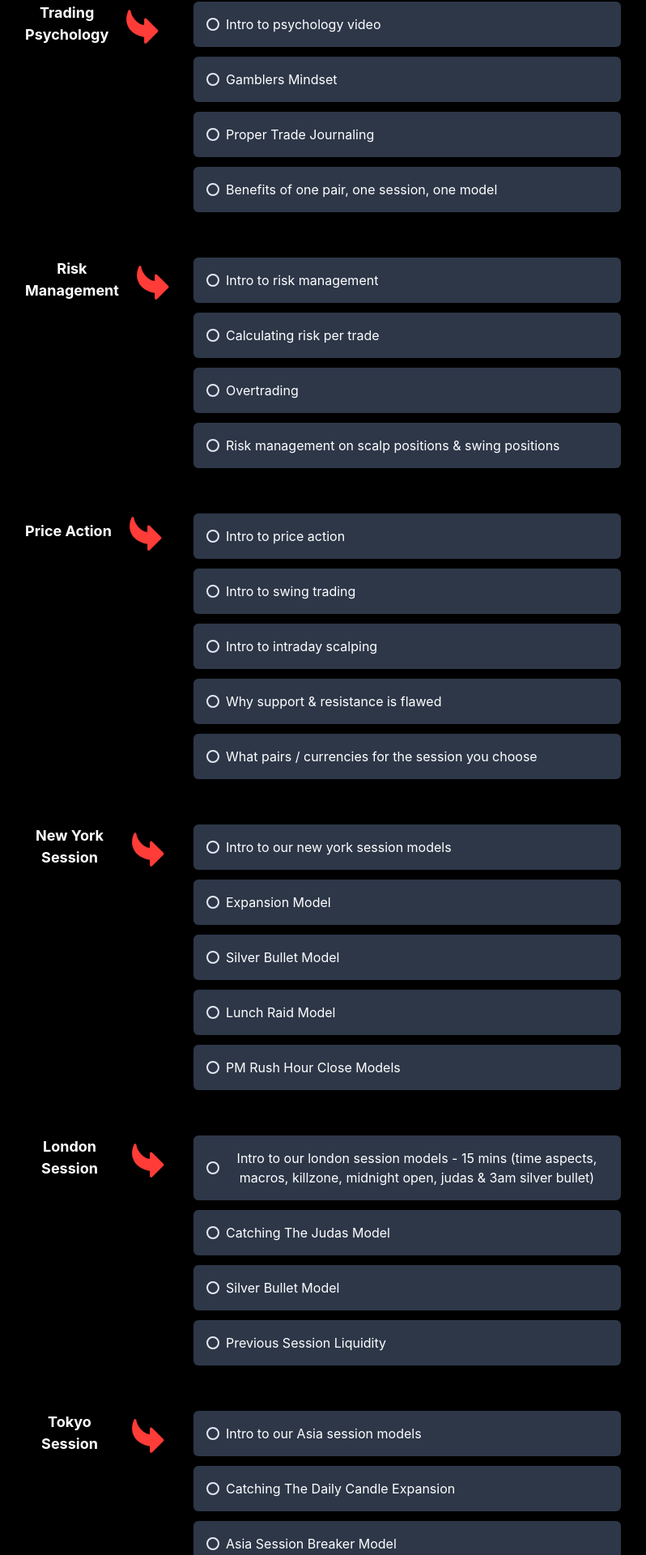
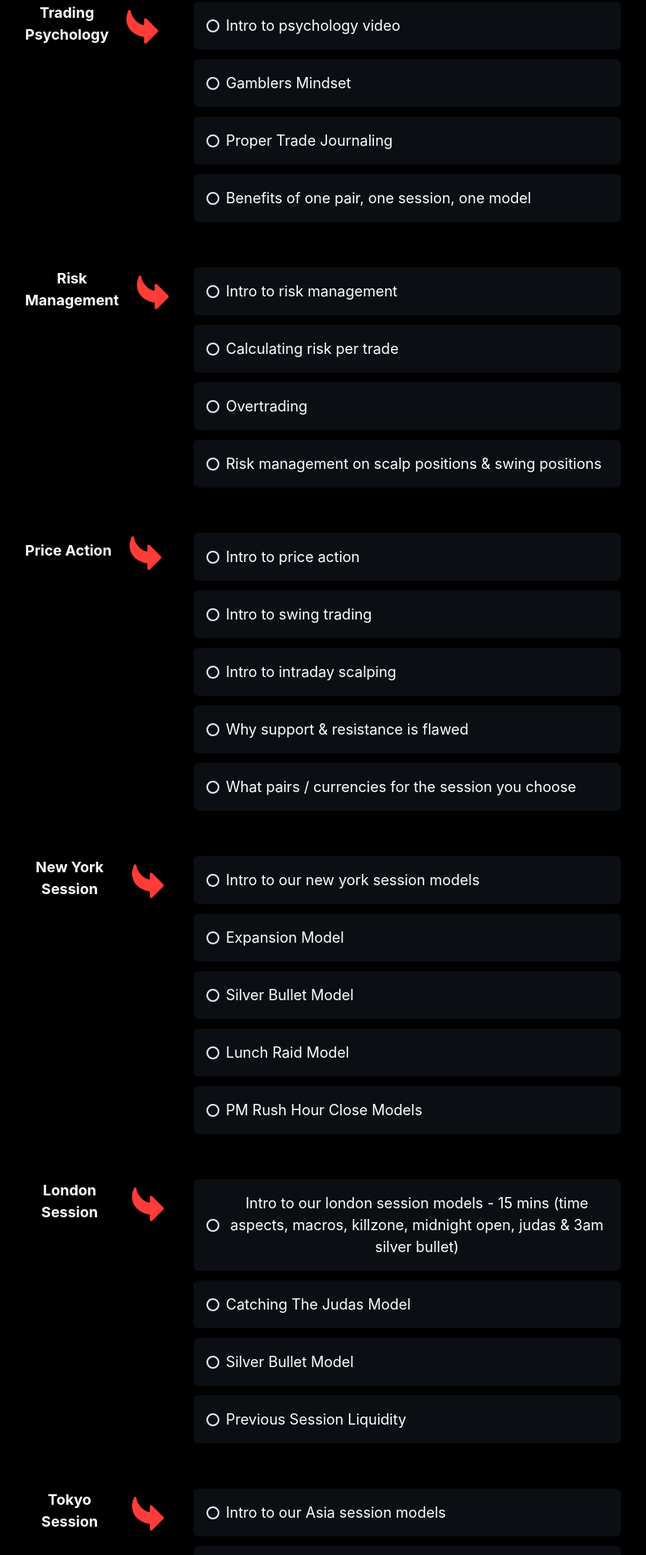
Before and after one commit to trading-dojo/trading-dojo, a React (Create React App) app: page /user in a window 1280 px wide. Shown: the part 746-2666 px from the top of the page at 81% size, without its empty margins (241-1039 px from the left). Built offline with nearby package versions, Linux system fonts and the light colour scheme; no server answers; sample sign-in values are in the browser's storage.

Commit message:
first commit

```diff
--- a/src/components/DashboardContent.tsx
+++ b/src/components/DashboardContent.tsx
@@ -72,10 +72,11 @@ const DashboardContent: React.FC = () => {
               display="flex"
               alignItems="center"
               color={isVideoWatched("K4Bn4xoQkNE") ? "white" : "white"}
+              fontSize="18px"
               mb={2}
               p={4}
               borderRadius="md"
-              bg="#2d3748"
+              bg="#0b0e13"
               _hover={{ color: "#01baef" }}
               onClick={() => handleLinkClick("Trading Psychology", "Intro to psychology video", "K4Bn4xoQkNE")}
               width="100%"
@@ -88,6 +89,7 @@ const DashboardContent: React.FC = () => {
                 mr={2}
                 borderRadius="full"
                 borderWidth={isVideoWatched("K4Bn4xoQkNE") ? "0" : "2px"}
+
               />
               Intro to psychology video
             </Link>
@@ -95,10 +97,11 @@ const DashboardContent: React.FC = () => {
               display="flex"
               alignItems="center"
               color={isVideoWatched("X5M3uH4y0kP") ? "white" : "white"}
+              fontSize="18px"
               mb={2}
               p={4}
               borderRadius="md"
-              bg="#2d3748"
+              bg="#0b0e13"
               _hover={{ color: "#01baef" }}
               onClick={() => handleLinkClick("Trading Psychology", "Gamblers Mindset", "X5M3uH4y0kP")}
               width="100%"
@@ -119,10 +122,11 @@ const DashboardContent: React.FC = () => {
               display="flex"
               alignItems="center"
               color={isVideoWatched("X5M3uH4y0kP") ? "white" : "white"}
+              fontSize="18px"
               mb={2}
               p={4}
               borderRadius="md"
-              bg="#2d3748"
+              bg="#0b0e13"
               _hover={{ color: "#01baef" }}
               onClick={() => handleLinkClick("Trading Psychology", "Proper Trade Journaling", "X5M3uH4y0kP")}
               width="100%"
@@ -143,10 +147,11 @@ const DashboardContent: React.FC = () => {
               display="flex"
               alignItems="center"
               color={isVideoWatched("X5M3uH4y0kP") ? "white" : "white"}
+              fontSize="18px"
               mb={2}
               p={4}
               borderRadius="md"
-              bg="#2d3748"
+              bg="#0b0e13"
               _hover={{ color: "#01baef" }}
               onClick={() => handleLinkClick("Trading Psychology", "Benefits of one pair, one session, one model", "X5M3uH4y0kP")}
               width="100%"
@@ -193,10 +198,11 @@ const DashboardContent: React.FC = () => {
               display="flex"
               alignItems="center"
               color={isVideoWatched("video-id-swing-trading-basics") ? "white" : "white"}
+              fontSize="18px"
               mb={2}
               p={4}
               borderRadius="md"
-              bg="#2d3748"
+              bg="#0b0e13"
               _hover={{ color: "#01baef" }}
               onClick={() => handleLinkClick("Risk Management", "Intro to risk management", "video-id-swing-trading-basics")}
               width="100%"
@@ -216,10 +222,11 @@ const DashboardContent: React.FC = () => {
               display="flex"
               alignItems="center"
               color={isVideoWatched("video-id-swing-trading-strategies") ? "white" : "white"}
+              fontSize="18px"
               mb={2}
               p={4}
               borderRadius="md"
-              bg="#2d3748"
+              bg="#0b0e13"
               _hover={{ color: "#01baef" }}
               onClick={() => handleLinkClick("Risk Management", "Calculating risk per trade", "video-id-swing-trading-strategies")}
               width="100%"
@@ -240,10 +247,11 @@ const DashboardContent: React.FC = () => {
               display="flex"
               alignItems="center"
               color={isVideoWatched("video-id-swing-trading-strategies") ? "white" : "white"}
+              fontSize="18px"
               mb={2}
               p={4}
               borderRadius="md"
-              bg="#2d3748"
+              bg="#0b0e13"
               _hover={{ color: "#01baef" }}
               onClick={() => handleLinkClick("Risk Management", "Overtrading", "video-id-swing-trading-strategies")}
               width="100%"
@@ -264,10 +272,11 @@ const DashboardContent: React.FC = () => {
               display="flex"
               alignItems="center"
               color={isVideoWatched("video-id-swing-trading-strategies") ? "white" : "white"}
+              fontSize="18px"
               mb={2}
               p={4}
               borderRadius="md"
-              bg="#2d3748"
+              bg="#0b0e13"
               _hover={{ color: "#01baef" }}
               onClick={() => handleLinkClick("Risk Management", "Risk management on scalp positions & swing positions", "video-id-swing-trading-strategies")}
               width="100%"
@@ -314,10 +323,11 @@ const DashboardContent: React.FC = () => {
               display="flex"
               alignItems="center"
               color={isVideoWatched("video-id-day-trading-basics") ? "white" : "white"}
+              fontSize="18px"
               mb={2}
               p={4}
               borderRadius="md"
-              bg="#2d3748"
+              bg="#0b0e13"
               _hover={{ color: "#01baef" }}
               onClick={() => handleLinkClick("Price Action", "Intro to price action", "video-id-day-trading-basics")}
               width="100%"
@@ -337,10 +347,11 @@ const DashboardContent: React.FC = () => {
               display="flex"
               alignItems="center"
               color={isVideoWatched("video-id-day-trading-strategies") ? "white" : "white"}
+              fontSize="18px"
               mb={2}
               p={4}
               borderRadius="md"
-              bg="#2d3748"
+              bg="#0b0e13"
               _hover={{ color: "#01baef" }}
               onClick={() => handleLinkClick("Price Action", "Intro to swing trading", "video-id-day-trading-strategies")}
               width="100%"
@@ -361,10 +372,11 @@ const DashboardContent: React.FC = () => {
               display="flex"
               alignItems="center"
               color={isVideoWatched("video-id-day-trading-strategies") ? "white" : "white"}
+              fontSize="18px"
               mb={2}
               p={4}
               borderRadius="md"
-              bg="#2d3748"
+              bg="#0b0e13"
               _hover={{ color: "#01baef" }}
               onClick={() => handleLinkClick("Price Action", "Intro to intraday scalping", "video-id-day-trading-strategies")}
               width="100%"
@@ -385,10 +397,11 @@ const DashboardContent: React.FC = () => {
               display="flex"
               alignItems="center"
               color={isVideoWatched("video-id-day-trading-strategies") ? "white" : "white"}
+              fontSize="18px"
               mb={2}
               p={4}
               borderRadius="md"
-              bg="#2d3748"
+              bg="#0b0e13"
               _hover={{ color: "#01baef" }}
               onClick={() => handleLinkClick("Price Action", "Why support & resistance is flawed", "video-id-day-trading-strategies")}
               width="100%"
@@ -408,10 +421,11 @@ const DashboardContent: React.FC = () => {
               display="flex"
               alignItems="center"
               color={isVideoWatched("video-id-day-trading-strategies") ? "white" : "white"}
+              fontSize="18px"
               mb={2}
               p={4}
               borderRadius="md"
-              bg="#2d3748"
+              bg="#0b0e13"
               _hover={{ color: "#01baef" }}
               onClick={() => handleLinkClick("Price Action", "What pairs / currencies for the session you choose", "video-id-day-trading-strategies")}
               width="100%"
@@ -458,10 +472,11 @@ const DashboardContent: React.FC = () => {
               display="flex"
               alignItems="center"
               color={isVideoWatched("video-id-mql4-introduction") ? "white" : "white"}
+              fontSize="18px"
               mb={2}
               p={4}
               borderRadius="md"
-              bg="#2d3748"
+              bg="#0b0e13"
               _hover={{ color: "#01baef" }}
               onClick={() => handleLinkClick("New York Session", "Intro to our new york session models", "video-id-mql4-introduction")}
               width="100%"
@@ -481,10 +496,11 @@ const DashboardContent: React.FC = () => {
               display="flex"
               alignItems="center"
               color={isVideoWatched("video-id-mql4-syntax") ? "white" : "white"}
+              fontSize="18px"
               mb={2}
               p={4}
               borderRadius="md"
-              bg="#2d3748"
+              bg="#0b0e13"
               _hover={{ color: "#01baef" }}
               onClick={() => handleLinkClick("New York Session", "Expansion Model", "video-id-mql4-syntax")}
               width="100%"
@@ -504,10 +520,11 @@ const DashboardContent: React.FC = () => {
               display="flex"
               alignItems="center"
               color={isVideoWatched("video-id-mql4-strategy") ? "white" : "white"}
+              fontSize="18px"
               mb={2}
               p={4}
               borderRadius="md"
-              bg="#2d3748"
+              bg="#0b0e13"
               _hover={{ color: "#01baef" }}
               onClick={() => handleLinkClick("New York Session", "Silver Bullet Model", "video-id-mql4-strategy")}
               width="100%"
@@ -528,10 +545,11 @@ const DashboardContent: React.FC = () => {
               display="flex"
               alignItems="center"
               color={isVideoWatched("video-id-mql4-strategy") ? "white" : "white"}
+              fontSize="18px"
               mb={2}
               p={4}
               borderRadius="md"
-              bg="#2d3748"
+              bg="#0b0e13"
               _hover={{ color: "#01baef" }}
               onClick={() => handleLinkClick("New York Session", "Lunch Raid Model", "video-id-mql4-strategy")}
               width="100%"
@@ -552,10 +570,11 @@ const DashboardContent: React.FC = () => {
               display="flex"
               alignItems="center"
               color={isVideoWatched("video-id-mql4-strategy") ? "white" : "white"}
+              fontSize="18px"
               mb={2}
               p={4}
               borderRadius="md"
-              bg="#2d3748"
+              bg="#0b0e13"
               _hover={{ color: "#01baef" }}
               onClick={() => handleLinkClick("New York Session", "PM Rush Hour Close Model", "video-id-mql4-strategy")}
               width="100%"
@@ -603,10 +622,11 @@ const DashboardContent: React.FC = () => {
               display="flex"
               alignItems="center"
               color={isVideoWatched("video-id-mql4-introduction") ? "white" : "white"}
+              fontSize="18px"
               mb={2}
               p={4}
               borderRadius="md"
-              bg="#2d3748"
+              bg="#0b0e13"
               _hover={{ color: "#01baef" }}
               onClick={() => handleLinkClick("London Session", "Intro to our london session models - 15 mins (time aspects, macros, killzone, midnight open, judas & 3am silver bullet)", "video-id-mql4-introduction")}
               width="100%"
@@ -627,10 +647,11 @@ const DashboardContent: React.FC = () => {
               display="flex"
               alignItems="center"
               color={isVideoWatched("video-id-mql4-syntax") ? "white" : "white"}
+              fontSize="18px"
               mb={2}
               p={4}
               borderRadius="md"
-              bg="#2d3748"
+              bg="#0b0e13"
               _hover={{ color: "#01baef" }}
               onClick={() => handleLinkClick("London Session", "Catching The Judas Model", "video-id-mql4-syntax")}
               width="100%"
@@ -651,10 +672,11 @@ const DashboardContent: React.FC = () => {
               display="flex"
               alignItems="center"
               color={isVideoWatched("video-id-mql4-strategy") ? "white" : "white"}
+              fontSize="18px"
               mb={2}
               p={4}
               borderRadius="md"
-              bg="#2d3748"
+              bg="#0b0e13"
               _hover={{ color: "#01baef" }}
               onClick={() => handleLinkClick("London Session", "Silver Bullet Model", "video-id-mql4-strategy")}
               width="100%"
@@ -676,10 +698,11 @@ const DashboardContent: React.FC = () => {
               display="flex"
               alignItems="center"
               color={isVideoWatched("video-id-mql4-strategy") ? "white" : "white"}
+              fontSize="18px"
               mb={2}
               p={4}
               borderRadius="md"
-              bg="#2d3748"
+              bg="#0b0e13"
               _hover={{ color: "#01baef" }}
               onClick={() => handleLinkClick("London Session", "Previous Session Liquidity", "video-id-mql4-strategy")}
               width="100%"
@@ -730,10 +753,11 @@ const DashboardContent: React.FC = () => {
               display="flex"
               alignItems="center"
               color={isVideoWatched("video-id-mql4-introduction") ? "white" : "white"}
+              fontSize="18px"
               mb={2}
               p={4}
               borderRadius="md"
-              bg="#2d3748"
+              bg="#0b0e13"
               _hover={{ color: "#01baef" }}
               onClick={() => handleLinkClick("Tokyo Session", "Intro to our Asia session models", "video-id-mql4-introduction")}
               width="100%"
@@ -753,10 +777,11 @@ const DashboardContent: React.FC = () => {
               display="flex"
               alignItems="center"
               color={isVideoWatched("video-id-mql4-syntax") ? "white" : "white"}
+              fontSize="18px"
               mb={2}
               p={4}
               borderRadius="md"
-              bg="#2d3748"
+              bg="#0b0e13"
               _hover={{ color: "#01baef" }}
               onClick={() => handleLinkClick("Tokyo Session", "Catching The Daily Candle Expansion", "video-id-mql4-syntax")}
               width="100%"
@@ -776,10 +801,11 @@ const DashboardContent: React.FC = () => {
               display="flex"
               alignItems="center"
               color={isVideoWatched("video-id-mql4-strategy") ? "white" : "white"}
+              fontSize="18px"
               mb={2}
               p={4}
               borderRadius="md"
-              bg="#2d3748"
+              bg="#0b0e13"
               _hover={{ color: "#01baef" }}
               onClick={() => handleLinkClick("Tokyo Session", "Asia Session Breaker Model", "video-id-mql4-strategy")}
               width="100%"
@@ -800,10 +826,11 @@ const DashboardContent: React.FC = () => {
               display="flex"
               alignItems="center"
               color={isVideoWatched("video-id-mql4-strategy") ? "white" : "white"}
+              fontSize="18px"
               mb={2}
               p={4}
               borderRadius="md"
-              bg="#2d3748"
+              bg="#0b0e13"
               _hover={{ color: "#01baef" }}
               onClick={() => handleLinkClick("Tokyo Session", "How to identify direction of the daily candle expansion", "video-id-mql4-strategy")}
               width="100%"
--- a/src/components/LoginPopup.tsx
+++ b/src/components/LoginPopup.tsx
@@ -20,8 +20,8 @@ const LoginPopup: React.FC<LoginPopupProps> = ({ onClose }) => {
       onClose();
     } catch (error) {
       toast({
-        title: "Erro ao fazer login",
-        description: "Verifique suas credenciais e tente novamente.",
+        title: "Error logging in",
+        description: "Confirm your credentials and try again",
         status: "error",
         duration: 5000,
         isClosable: true,
```
Also changed, not shown: 8 other files (tests, documents, lock files or other folders).
